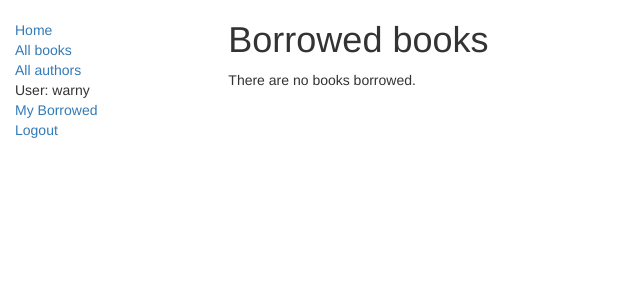
After one commit to warnabas/django, a Django app: page /catalog/mybooks/ in a window 1280 px wide. The commit adds this page. Shown: the top 300 px of the page, without its empty margins (0-640 px from the left). Run offline with Django 3.2, Linux system fonts and the light colour scheme; a user stored in the database is signed in; data comes from the database, SQL or seed files in the repository; both versions use the stored data as it was after the commit; some libraries are stand-ins or nearby versions.

Commit message:
users, borrowed books, so on

```diff
--- a/locallibrary/catalog/admin.py
+++ b/locallibrary/catalog/admin.py
@@ -36,11 +36,11 @@ class BookAdmin(admin.ModelAdmin):
 @admin.register(BookInstance)
 class BookInstanceAdmin(admin.ModelAdmin):
     list_filter = ('status', 'due_back')
-    list_display = ('book', 'status', 'id', 'due_back')
+    list_display = ('book', 'status', 'borrower', 'id', 'due_back')
     fieldsets = ((None, {
                 'fields': ('book', 'imprint', 'id')
                 }),
                 ('Availability', {
-                'fields': ('status', 'due_back')
+                'fields': ('status', 'due_back', 'borrower')
                 }),
                 )
--- a/locallibrary/catalog/models.py
+++ b/locallibrary/catalog/models.py
@@ -86,6 +86,7 @@ class BookInstance(models.Model):
 
     class Meta:
         ordering = ["due_back"]
+        permissions = (("can_mark_returned", "Set book as returned"),)
 
     @property
     def is_overdue(self):
--- a/locallibrary/catalog/templates/base_generic.html
+++ b/locallibrary/catalog/templates/base_generic.html
@@ -29,6 +29,7 @@
 
           {% if user.is_authenticated %}
             <li>User: {{ user.get_username }}</li>
+            <li><a href="{% url 'my-borrowed' %}">My Borrowed</a></li>
             <li><a href="{% url 'logout'%}?next={{ request.path }}">Logout</a></li>
           {% else %}
             <li><a href="{% url 'login'%}?next={{ request.path }}">Login</a></li>
--- /dev/null
+++ b/locallibrary/catalog/templates/catalog/bookinstance_list_borrowed_user.html
@@ -0,0 +1,19 @@
+{% extends "base_generic.html" %}
+
+{% block content %}
+    <h1>Borrowed books</h1>
+
+    {% if bookinstance_list %}
+    <ul>
+
+      {% for bookinst in bookinstance_list %}
+      <li class="{% if bookinst.is_overdue %}text-danger{% endif %}">
+        <a href="{% url 'book-detail' bookinst.book.pk %}">{{bookinst.book.title}}</a> ({{ bookinst.due_back }})
+      </li>
+      {% endfor %}
+    </ul>
+
+    {% else %}
+      <p>There are no books borrowed.</p>
+    {% endif %}
+{% endblock %}
--- a/locallibrary/catalog/urls.py
+++ b/locallibrary/catalog/urls.py
@@ -10,3 +10,7 @@ urlpatterns = [
     path('authors/', views.AuthorView.as_view(), name='authors'),
     path('author/<int:pk>', views.AuthorDetailView.as_view(), name='author-detail'),
 ]
+
+urlpatterns += [
+    path('mybooks/', views.LoanedBooksByUserListView.as_view(), name='my-borrowed'),
+]
--- a/locallibrary/catalog/views.py
+++ b/locallibrary/catalog/views.py
@@ -1,6 +1,16 @@
 from django.shortcuts import render
 from django.views import generic
 from .models import Book, Author, BookInstance, Genre
+from django.contrib.auth.mixins import LoginRequiredMixin
+
+class LoanedBooksByUserListView(LoginRequiredMixin,generic.ListView):
+    """Generic class-based view listing books on loan to current user."""
+    model = BookInstance
+    template_name = 'catalog/bookinstance_list_borrowed_user.html'
+    paginate_by = 10
+
+    def get_queryset(self):
+        return BookInstance.objects.filter(borrower=self.request.user).filter(status__exact='o').order_by('due_back')
 
 
 class BookListView(generic.ListView):
```
Also changed, not shown: locallibrary/catalog/migrations/0003_auto_20200123_0453.py (added), locallibrary/db.sqlite3.
